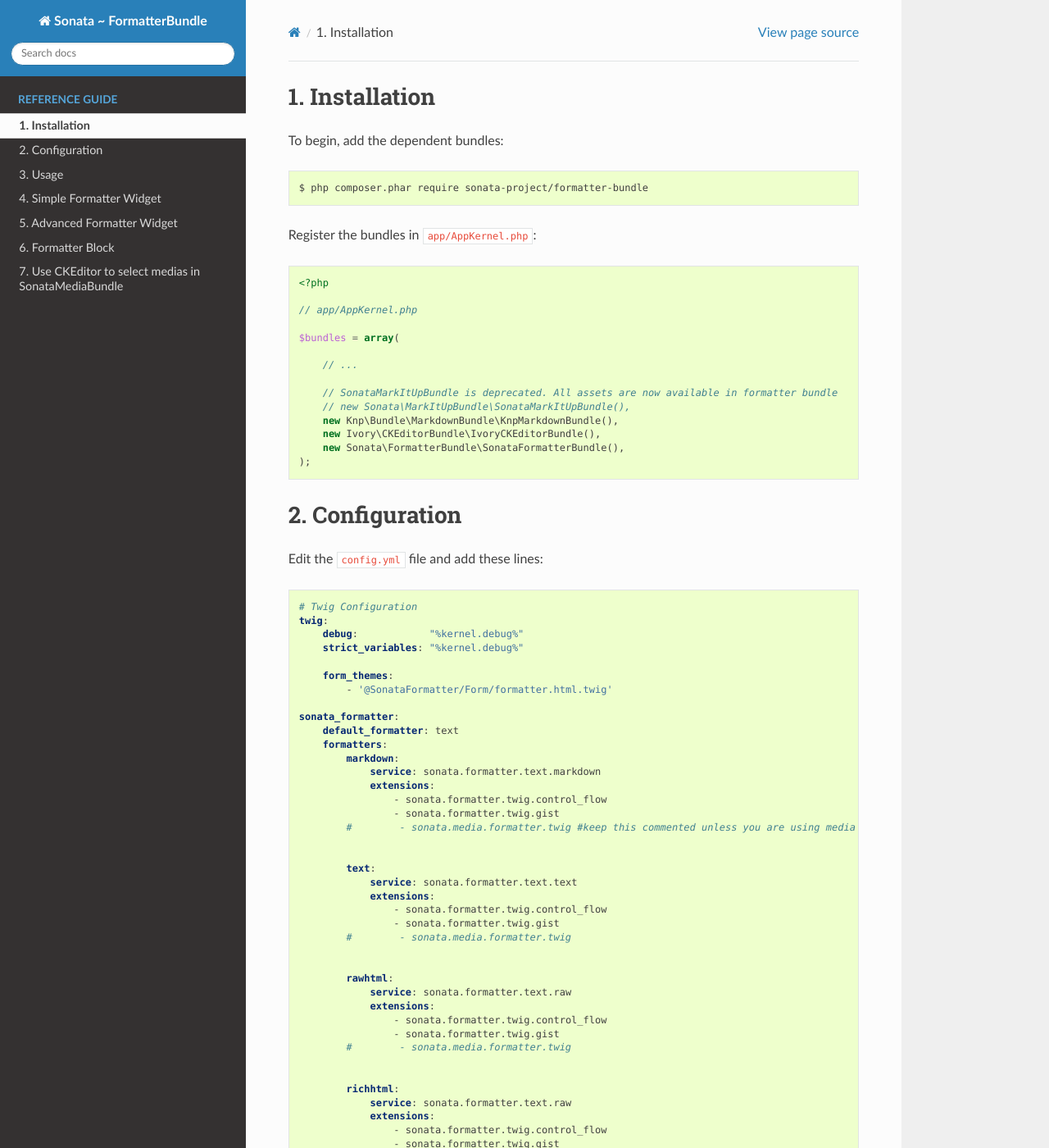
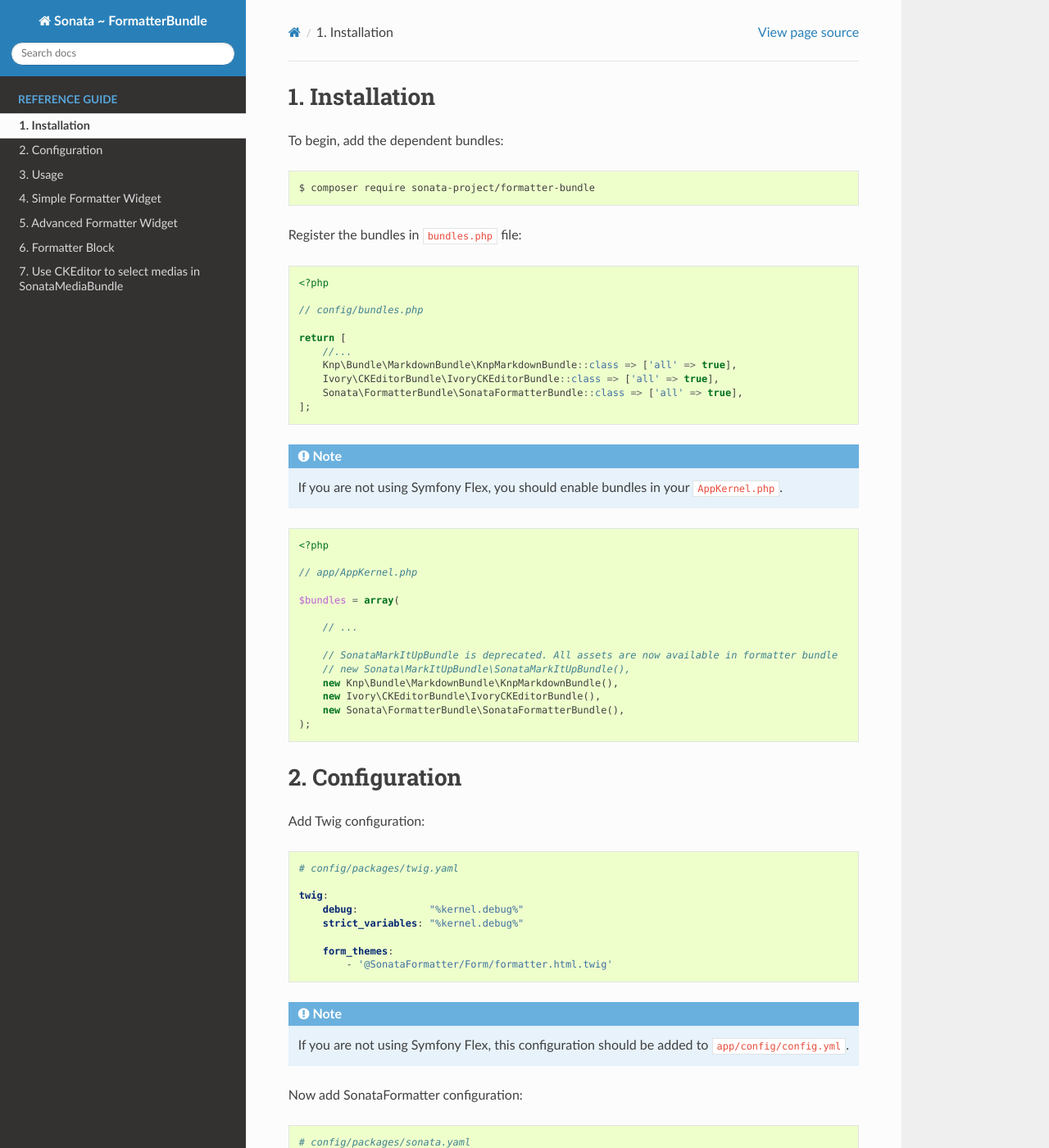
Before and after one commit to sonata-project/SonataFormatterBundle, a Sphinx documentation site: the page built from docs/reference/installation.rst, in a window 1280 px wide and 1400 px high. Shown: the whole window at 82% size. Built offline with Sphinx 7.4.7 and the Read the Docs theme 2.0.0, drawn with Linux system fonts in a browser that asks for light colours; some of the changed text lies outside the part shown.

Commit message:
update docs for symfony flex

```diff
--- a/docs/reference/installation.rst
+++ b/docs/reference/installation.rst
@@ -8,9 +8,27 @@
 
 .. code-block:: bash
 
-    $ php composer.phar require sonata-project/formatter-bundle
+    $ composer require sonata-project/formatter-bundle
 
-Register the bundles in ``app/AppKernel.php``:
+Register the bundles in ``bundles.php`` file:
+
+.. code-block:: php
+
+    <?php
+
+    // config/bundles.php
+
+    return [
+        //...
+        Knp\Bundle\MarkdownBundle\KnpMarkdownBundle::class => ['all' => true],
+        Ivory\CKEditorBundle\IvoryCKEditorBundle::class => ['all' => true],
+        Sonata\FormatterBundle\SonataFormatterBundle::class => ['all' => true],
+    ];
+
+.. note::
+    If you are not using Symfony Flex, you should enable bundles in your
+    ``AppKernel.php``.
+
 
 .. code-block:: php
 
@@ -32,17 +50,28 @@
 Configuration
 =============
 
-Edit the ``config.yml`` file and add these lines:
+Add Twig configuration:
 
 .. code-block:: yaml
 
-    # Twig Configuration
+    # config/packages/twig.yaml
+
     twig:
         debug:            "%kernel.debug%"
         strict_variables: "%kernel.debug%"
 
         form_themes:
             - '@SonataFormatter/Form/formatter.html.twig'
+
+.. note::
+    If you are not using Symfony Flex, this configuration should be added
+    to ``app/config/config.yml``.
+
+Now add SonataFormatter configuration:
+
+.. code-block:: yaml
+
+    # config/packages/sonata.yaml
 
     sonata_formatter:
         default_formatter: text
@@ -82,3 +111,7 @@
             twig:
                 service: sonata.formatter.text.twigengine
                 extensions: [] # Twig formatter cannot have extensions
+
+.. note::
+    If you are not using Symfony Flex, this configuration should be added
+    to ``app/config/config.yml``.
```
